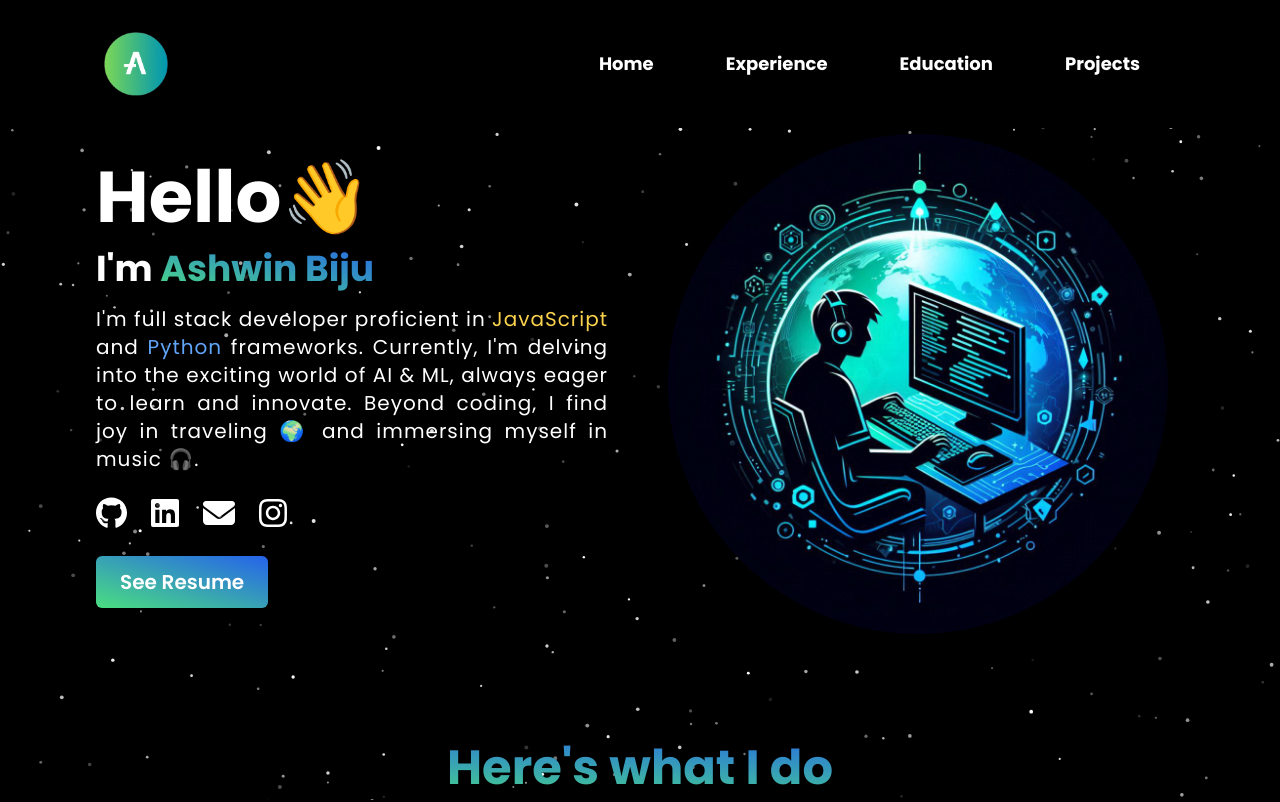
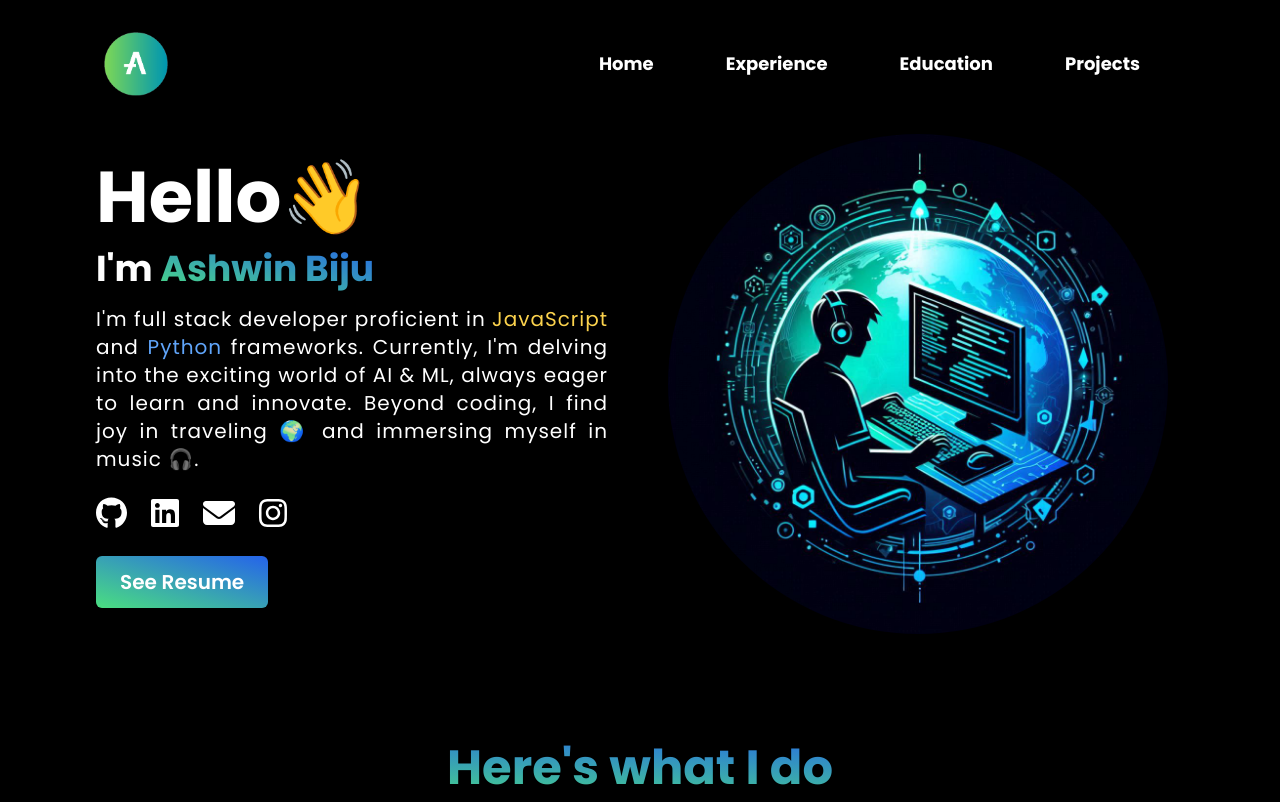
Before and after one commit to ashwinbiju09/portfolio, a React (Create React App) app: page / in a window 1280 px wide. Shown: the top 802 px of the page. Built offline with nearby package versions, Linux system fonts and the light colour scheme.

Commit message:
Modification in app.js

```diff
--- a/package.json
+++ b/package.json
@@ -25,9 +25,9 @@
     "web-vitals": "^2.1.4"
   },
   "scripts": {
-    "start": "react-scripts start",
     "predeploy": "npm run build",
     "deploy": "gh-pages -d build",
+    "start": "react-scripts start",
     "build": "react-scripts build",
     "test": "react-scripts test",
     "eject": "react-scripts eject"
--- a/src/App.js
+++ b/src/App.js
@@ -20,7 +20,7 @@ function App() {
         <Loader />
       ) : (
         <>
-          <ParticlesComponent />
+          {/* <ParticlesComponent /> */}
           <BrowserRouter>
             <Routes>
               <Route path="/*" element={<BaseRoute />} />
```
